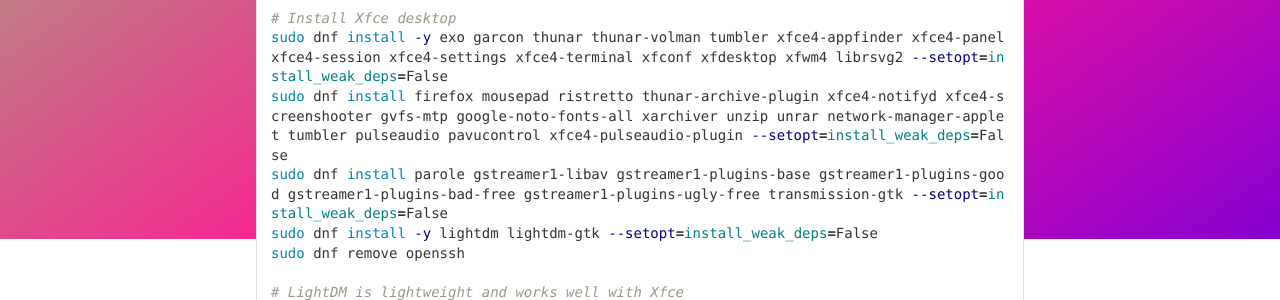
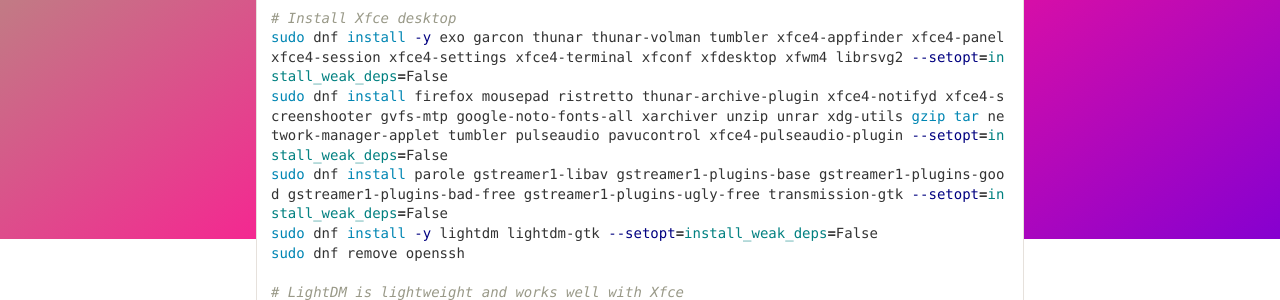
Before and after one commit to andreipall/andreipall.github.io, a Jekyll site: the page built from _posts/2025-10-02-fedora-with-xfce-installation-guide.markdown, in a window 1280 px wide. Shown: the part 661-961 px from the top of the page. Built offline with Jekyll 4.4.1, drawn with Linux system fonts in a browser that asks for light colours; comment, search, counter and statistics services are not loaded.

Commit message:
Update 2025-10-02-fedora-with-xfce-installation-guide.markdown

```diff
--- a/_posts/2025-10-02-fedora-with-xfce-installation-guide.markdown
+++ b/_posts/2025-10-02-fedora-with-xfce-installation-guide.markdown
@@ -17,7 +17,7 @@
 
 # Install Xfce desktop
 sudo dnf install -y exo garcon thunar thunar-volman tumbler xfce4-appfinder xfce4-panel xfce4-session xfce4-settings xfce4-terminal xfconf xfdesktop xfwm4 librsvg2 --setopt=install_weak_deps=False
-sudo dnf install firefox mousepad ristretto thunar-archive-plugin xfce4-notifyd xfce4-screenshooter gvfs-mtp google-noto-fonts-all xarchiver unzip unrar network-manager-applet tumbler pulseaudio pavucontrol xfce4-pulseaudio-plugin --setopt=install_weak_deps=False
+sudo dnf install firefox mousepad ristretto thunar-archive-plugin xfce4-notifyd xfce4-screenshooter gvfs-mtp google-noto-fonts-all xarchiver unzip unrar xdg-utils gzip tar network-manager-applet tumbler pulseaudio pavucontrol xfce4-pulseaudio-plugin --setopt=install_weak_deps=False
 sudo dnf install parole gstreamer1-libav gstreamer1-plugins-base gstreamer1-plugins-good gstreamer1-plugins-bad-free gstreamer1-plugins-ugly-free transmission-gtk --setopt=install_weak_deps=False
 sudo dnf install -y lightdm lightdm-gtk --setopt=install_weak_deps=False
 sudo dnf remove openssh
```
